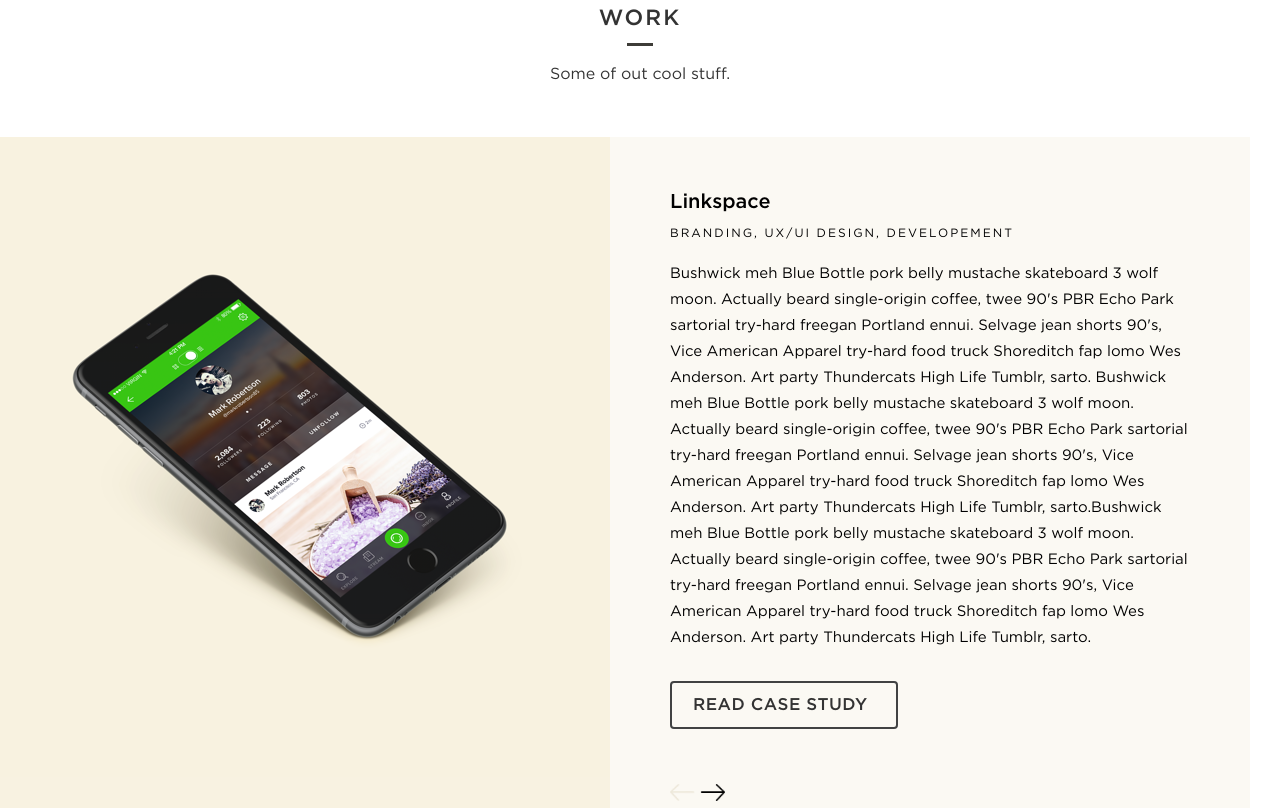
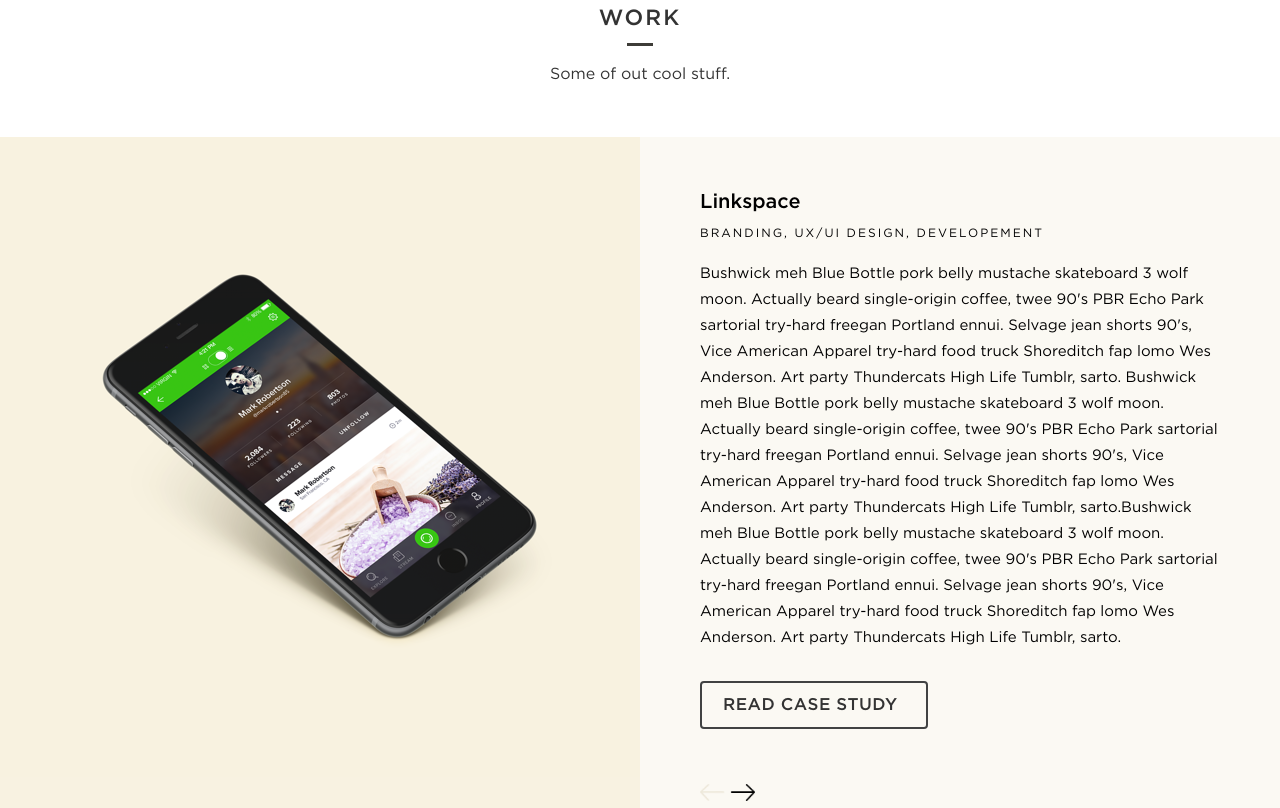
Before and after one commit to space-lab/space-lab.github.io, a plain HTML site: page index.html in a window 1280 px wide. Shown: the part 1432-2240 px from the top of the page. Drawn offline with Linux system fonts and the light colour scheme.

Commit message:
fixed margin

```diff
--- a/assets/css/work.css
+++ b/assets/css/work.css
@@ -33,7 +33,6 @@
 }
 
 .work .case-studies {
-  margin-left: -30px;
   overflow: auto;
   margin-top: 50px;
   width: 100% !important;
```
